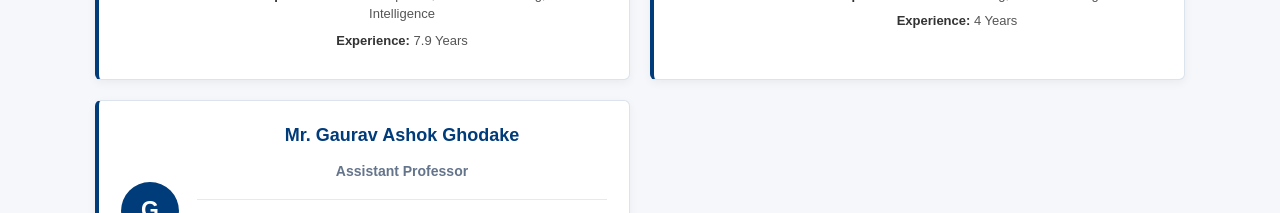
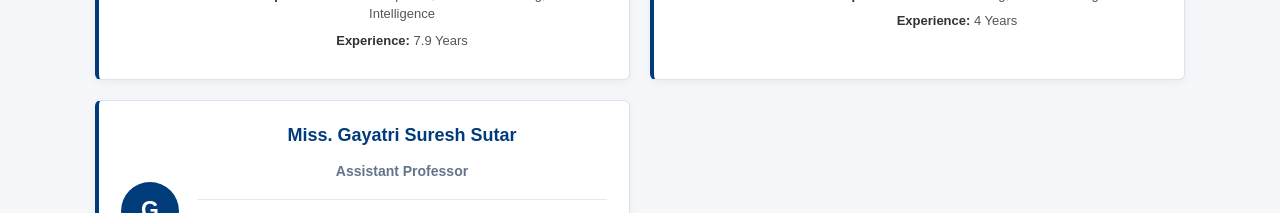
Before and after one commit to GayatriSutar2004/adcetportal, a React (Vite) app: page /faculty in a window 1280 px wide. Shown: the part 1380-1593 px from the top of the page. Built offline with nearby package versions, Linux system fonts and the light colour scheme.

Commit message:
AKLM -testing Update faculty member details in Faculty.jsx

```diff
--- a/src/pages/Faculty.jsx
+++ b/src/pages/Faculty.jsx
@@ -56,7 +56,7 @@ function Faculty() {
           experience: "4 Years",
         },
         {
-          name: "Mr. Gaurav Ashok Ghodake",
+          name: "Miss. Gayatri Suresh Sutar",
           designation: "Assistant Professor",
           qualification: "M.Tech (CSE)",
           expertise: "DBMS, C, Java, Computer Networks, IOT",
```
